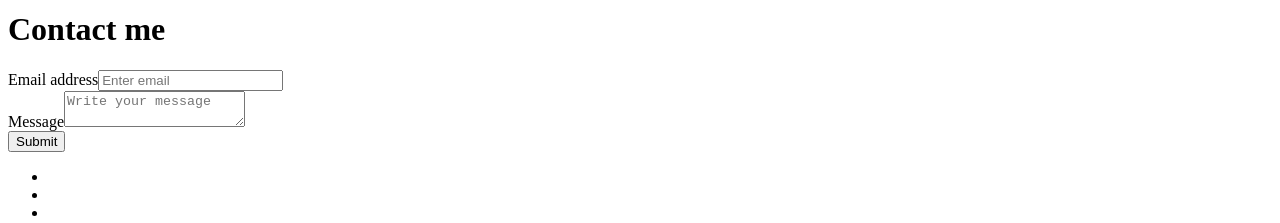
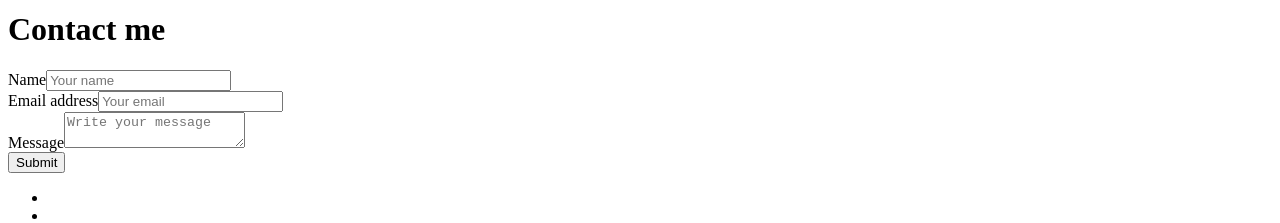
Before and after one commit to JHoryza/portfolio-website, a React app: page / in a window 1280 px wide. Shown: the part 1708-1931 px from the top of the page. Built offline with nearby package versions, Linux system fonts and the light colour scheme; the HTML template or start-up script is replaced by a standard one.

Commit message:
Added contact form handling

```diff
--- a/src/Contact.js
+++ b/src/Contact.js
@@ -2,19 +2,24 @@ import React from 'react'
 
 function Contact() {
     return (
+        <>
         <div id="contact">
             <div className="container-fluid">
                 <div className="row">
                     <div className="col-sm-6 offset-3">
                         <h1>Contact me</h1>
-                        <form>
+                        <form action="index.html" method="POST" className="form">
+                            <div className="form-group">
+                                <label htmlFor="nameInput">Name</label>
+                                <input type="text" name="name" className="form-control" id="nameInput" aria-describedby="nameHelp" placeholder="Your name" />
+                            </div>
                             <div className="form-group">
                                 <label htmlFor="emailInput">Email address</label>
-                                <input type="email" className="form-control" id="emailInput" aria-describedby="emailHelp" placeholder="Enter email" />
+                                <input type="email" name="email" className="form-control" id="emailInput" aria-describedby="emailHelp" placeholder="Your email" />
                             </div>
                             <div className="form-group">
                                 <label htmlFor="messageInput">Message</label>
-                                <textarea type="text" className="form-control" id="messageInput" placeholder="Write your message" />
+                                <textarea type="text" name="message" className="form-control" id="messageInput" placeholder="Write your message" />
                             </div>
                             <button type="submit" className="btn">Submit</button>
                         </form>
@@ -46,6 +51,7 @@ function Contact() {
                 </div>
             </div>
         </div>
+       </>
     );
 }
 
```
Also changed, not shown: 4 other files (tests, documents, lock files or other folders).
